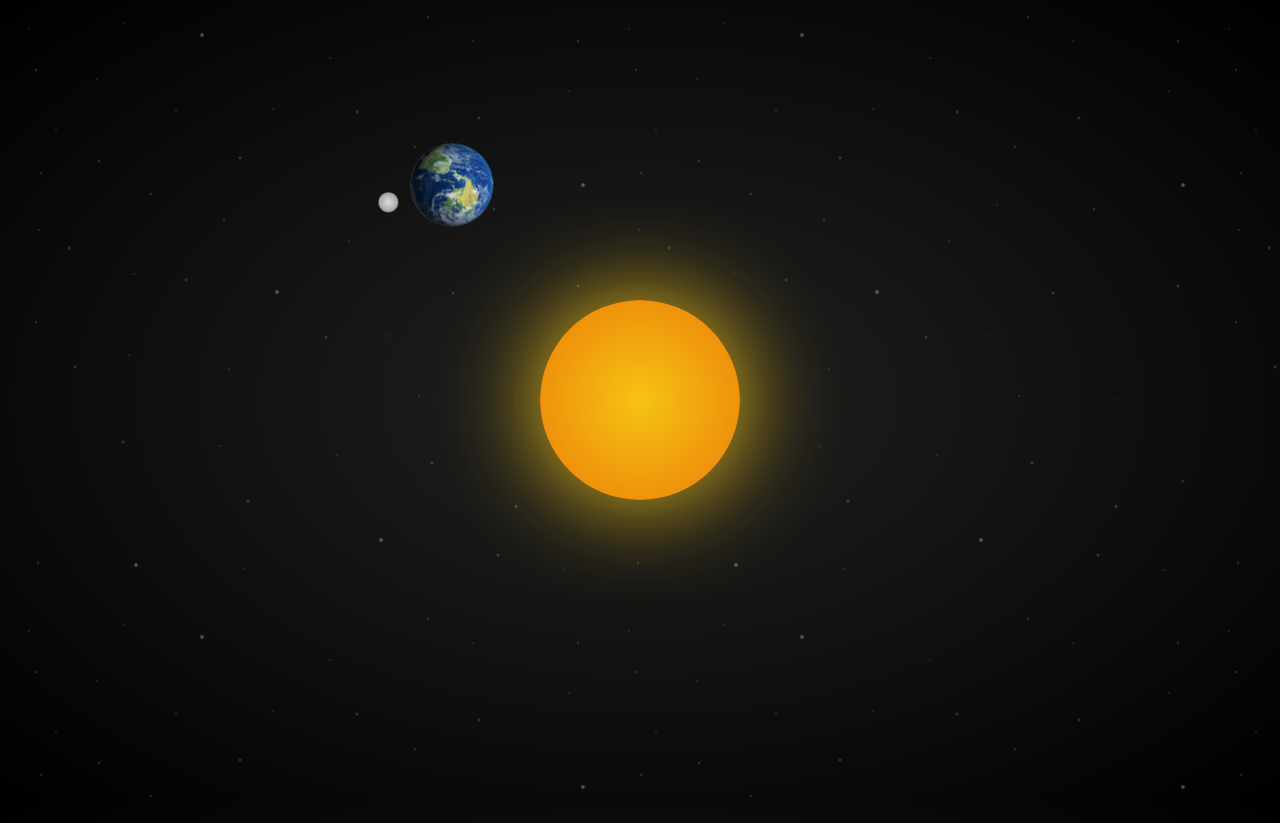
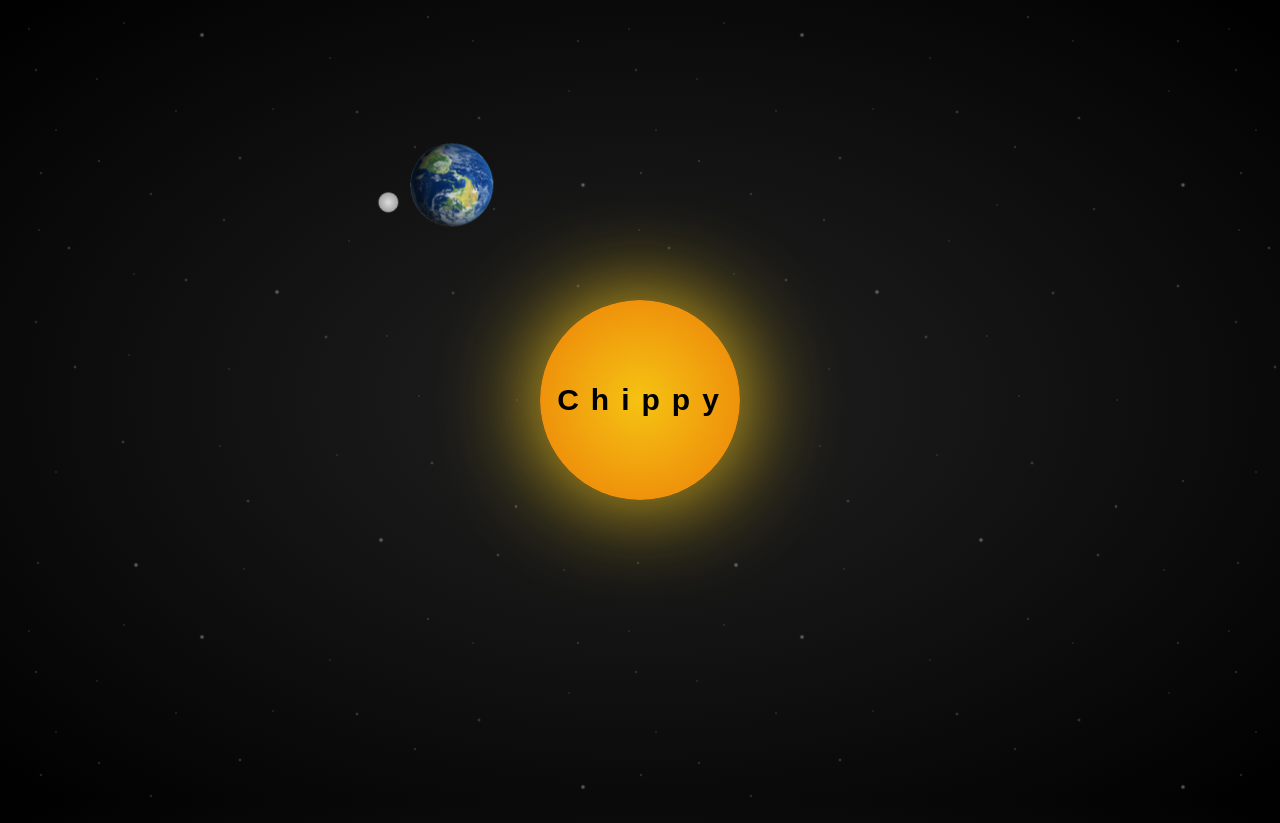
Before and after one commit to krishnasmidhun/Solar, a plain HTML site: page index.html in a window 1280 px wide. Drawn offline with Linux system fonts and the light colour scheme.

Commit message:
Name Changed

```diff
--- a/index.html
+++ b/index.html
@@ -11,7 +11,8 @@
 
 <body id="universe">
    <div id="stars"></div>
-   <div id="sun"></div>
+   <div id="sun"><p>Chippy</p></div>
+
    <div id="earthOrbit">
        <img src="images/earth.png" alt="Earth" id="earth">
        <div id="moonOrbit">
--- a/style.css
+++ b/style.css
@@ -1,3 +1,10 @@
+/*
+* Prefixed by https://autoprefixer.github.io
+* PostCSS: v7.0.29,
+* Autoprefixer: v9.7.6
+* Browsers: last 20 version
+*/
+
 html,body{height: 100%;width: 100%;}
 /*Animations*/
 @-webkit-keyframes starPulse{
@@ -62,7 +69,7 @@ html,body{height: 100%;width: 100%;}
     top:50%;
     left:50%;
     -webkit-transform: translate(-50%,-50%);
-    transform: translate(-50%,-50%);
+        transform: translate(-50%,-50%);
     z-index: 2;
     height: 200px;
     width: 200px;
@@ -75,6 +82,19 @@ html,body{height: 100%;width: 100%;}
     box-shadow: 0 0 50px #f5c91a;
     -webkit-animation: sunShine 2s infinite alternate;
     animation: sunShine 4s infinite alternate;
+}
+#sun p{
+    text-align: center;
+    position: absolute;
+    top: 35%;
+    font-size: 30px;
+    font-weight: 700;
+    letter-spacing: 12px;
+    font-family: sans-serif;
+    left: 52%;
+    -webkit-transform: translate(-50%,-50%);
+    transform: translate(-50%,-50%);
+
 }
 #earthOrbit{
 /*    border:solid 1px red;*/
```
